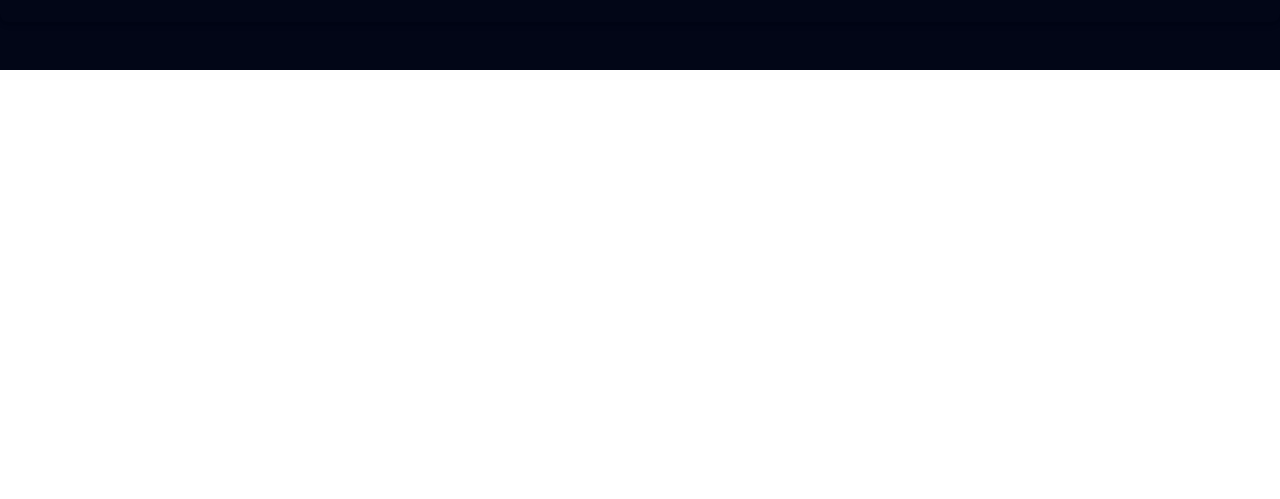
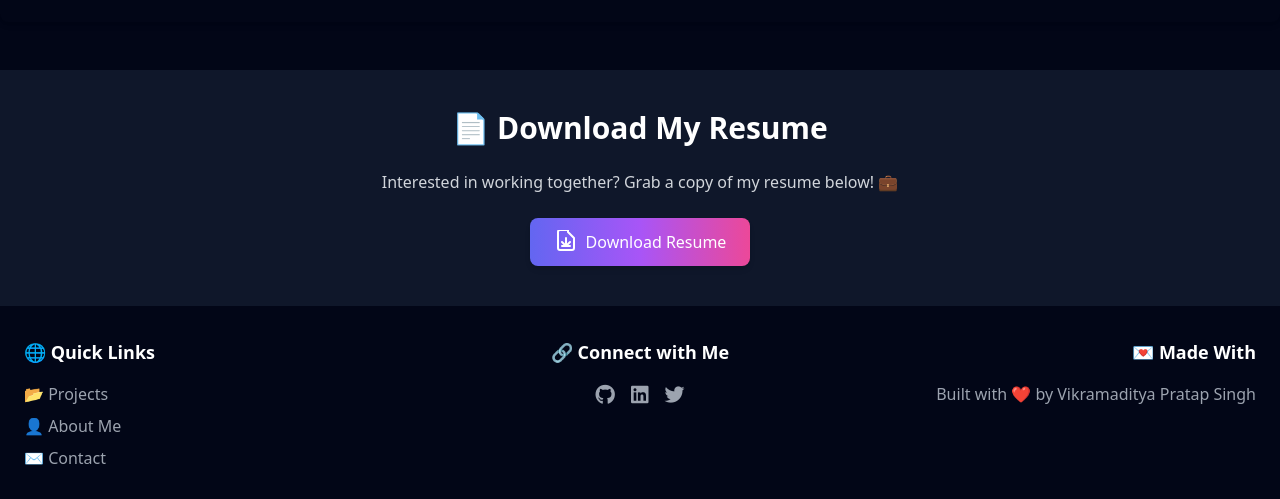
Before and after one commit to d02ev/portfolio-website, a React (Vite) app: page / in a window 1280 px wide. Shown: the part 2283-2782 px from the top of the page. Before the commit the page ends 2353 px from the top, so only its background shows below. Built offline with nearby package versions, Linux system fonts and the light colour scheme; no server answers.

Commit message:
added resume and footer section

```diff
--- a/src/App.jsx
+++ b/src/App.jsx
@@ -3,6 +3,8 @@ import { HeroSection } from './components/HeroSection'
 import { About } from './components/About'
 import { Links } from './components/Links'
 import { Projects } from './components/Projects'
+import { DownloadResume } from './components/DownloadResume'
+import { Footer } from './components/Footer'
 import './App.css'
 
 function App() {
@@ -13,6 +15,8 @@ function App() {
       <About />
       <Links />
       <Projects />
+      <DownloadResume />
+      <Footer />
     </>
   )
 }
--- a/src/components/AppNavbar.jsx
+++ b/src/components/AppNavbar.jsx
@@ -49,7 +49,7 @@ export const AppNavbar = () => {
                 <div className="flex space-x-4">
                   <a href="#" className="rounded-md px-3 py-2 text-sm font-medium text-slate-50 hover:bg-slate-700" aria-current="page">Home</a>
                   <a href="#about" className="rounded-md px-3 py-2 text-sm font-medium text-slate-50 hover:bg-slate-700 hover:text-white">About</a>
-                  <a href="#links" className="rounded-md px-3 py-2 text-sm font-medium text-slate-50 hover:bg-slate-700 hover:text-white">Links</a>
+                  <a href="#contact" className="rounded-md px-3 py-2 text-sm font-medium text-slate-50 hover:bg-slate-700 hover:text-white">Contact</a>
                   <a href="#projects" className="rounded-md px-3 py-2 text-sm font-medium text-slate-50 hover:bg-slate-700 hover:text-white">Projects</a>
                 </div>
               </div>
@@ -61,7 +61,7 @@ export const AppNavbar = () => {
 
             <a href="#" className="block rounded-md text-slate-50 hover:bg-slate-700 px-3 py-2 text-base font-medium" aria-current="page">Home</a>
             <a href="#about" className="block rounded-md px-3 py-2 text-base font-medium text-slate-50 hover:bg-slate-700 hover:text-white">About</a>
-            <a href="#links" className="block rounded-md px-3 py-2 text-base font-medium text-slate-50 hover:bg-slate-700 ">Links</a>
+            <a href="#contact" className="block rounded-md px-3 py-2 text-base font-medium text-slate-50 hover:bg-slate-700 ">Contact</a>
             <a href="#projects" className="block rounded-md px-3 py-2 text-base font-medium text-slate-50 hover:bg-slate-700 ">Projects</a>
           </div>
         </div>
--- /dev/null
+++ b/src/components/DownloadResume.jsx
@@ -0,0 +1,35 @@
+export const DownloadResume = () => {
+  return (
+    <>
+      <section className="bg-slate-900 text-white py-10 px-6" id="resume">
+        <h2 className="text-center text-3xl font-bold mb-6">📄 Download My Resume</h2>
+        <p className="text-center text-gray-300 mb-6">
+          Interested in working together? Grab a copy of my resume below! 💼
+        </p>
+        <div className="flex justify-center">
+          <a
+            href="/Vikramaditya Pratap Singh-Software Engineer.pdf"
+            download
+            className="flex items-center gap-2 bg-gradient-to-r from-indigo-500 via-purple-500 to-pink-500 text-white px-6 py-3 rounded-lg shadow-md hover:scale-105 hover:shadow-lg transition-transform duration-300"
+          >
+            <svg
+              xmlns="http://www.w3.org/2000/svg"
+              fill="none"
+              viewBox="0 0 24 24"
+              strokeWidth={2}
+              stroke="currentColor"
+              className="w-6 h-6"
+            >
+              <path
+                strokeLinecap="round"
+                strokeLinejoin="round"
+                d="M12 16v-8m0 8l4-4m-4 4l-4-4m8 4H8m6-16H6a2 2 0 00-2 2v16a2 2 0 002 2h12a2 2 0 002-2V8l-6-6z"
+              />
+            </svg>
+            Download Resume
+          </a>
+        </div>
+      </section>
+    </>
+  );
+};
--- /dev/null
+++ b/src/components/Footer.jsx
@@ -0,0 +1,80 @@
+export const Footer = () => {
+  return (
+    <>
+      <footer className="bg-slate-950 text-gray-400 py-8 px-6">
+        <div className="grid grid-cols-1 md:grid-cols-3 gap-6">
+          {/* Quick Links */}
+          <div className="text-center md:text-left">
+            <h3 className="text-lg font-semibold text-white mb-4">🌐 Quick Links</h3>
+            <ul className="space-y-2">
+              <li>
+                <a
+                  href="#projects"
+                  className="hover:text-white transition-colors"
+                >
+                  📂 Projects
+                </a>
+              </li>
+              <li>
+                <a
+                  href="#about"
+                  className="hover:text-white transition-colors"
+                >
+                  👤 About Me
+                </a>
+              </li>
+              <li>
+                <a
+                  href="#contact"
+                  className="hover:text-white transition-colors"
+                >
+                  ✉️ Contact
+                </a>
+              </li>
+            </ul>
+          </div>
+
+          {/* Social Links */}
+          <div className="text-center">
+            <h3 className="text-lg font-semibold text-white mb-4">🔗 Connect with Me</h3>
+            <div className="flex justify-center gap-4">
+              <a
+                href="https://github.com/d02ev"
+                target="_blank"
+                rel="noopener noreferrer"
+                className="text-gray-400 hover:text-white transition-colors"
+              >
+                <i className="fab fa-github fa-lg"></i>
+              </a>
+              <a
+                href="https://linkedin.com/in/vikramaditya-pratap-singh"
+                target="_blank"
+                rel="noopener noreferrer"
+                className="text-gray-400 hover:text-white transition-colors"
+              >
+                <i className="fab fa-linkedin fa-lg"></i>
+              </a>
+              <a
+                href="https://twitter.com/devvikramaditya"
+                target="_blank"
+                rel="noopener noreferrer"
+                className="text-gray-400 hover:text-white transition-colors"
+              >
+                <i className="fab fa-twitter fa-lg"></i>
+              </a>
+            </div>
+          </div>
+
+          {/* Made with ❤️ */}
+          <div className="text-center md:text-right">
+            <h3 className="text-lg font-semibold text-white mb-4">💌 Made With</h3>
+            <p>
+              Built with <span className="text-red-500">❤️</span> by Vikramaditya Pratap Singh
+            </p>
+          </div>
+        </div>
+      </footer>
+
+    </>
+  );
+};
--- a/src/components/Links.jsx
+++ b/src/components/Links.jsx
@@ -1,7 +1,7 @@
 export const Links = () => {
   return (
     <>
-      <section className="bg-slate-900 text-slate-50 py-12" id="links">
+      <section className="bg-slate-900 text-slate-50 py-12" id="contact">
         <div className="container mx-auto px-6">
           <h2 className="text-center text-3xl font-bold mb-8">🌟 Let&apos;s Connect</h2>
           <div className="grid grid-cols-2 md:grid-cols-3 gap-8">
--- a/src/components/Projects.jsx
+++ b/src/components/Projects.jsx
@@ -16,7 +16,7 @@ export const Projects = () => {
 
   return (
     <>
-      <section className="bg-slate-950 text-slate-50 py-12">
+      <section className="bg-slate-950 text-slate-50 py-12" id="projects">
         <h2 className="text-center text-3xl font-bold mb-8">📁 My Projects</h2>
         <ProjectsTable projects={projects} />
       </section>
```
Also changed, not shown: 1 other file (tests, documents, lock files or other folders).
